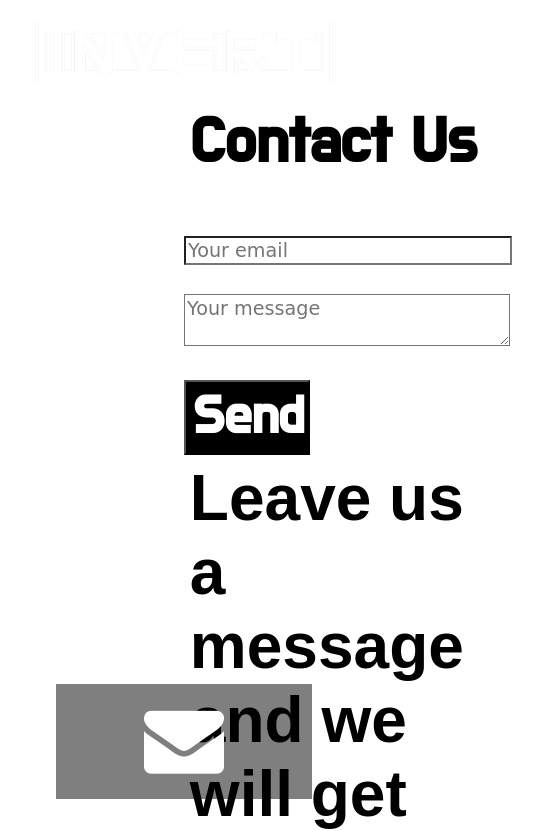
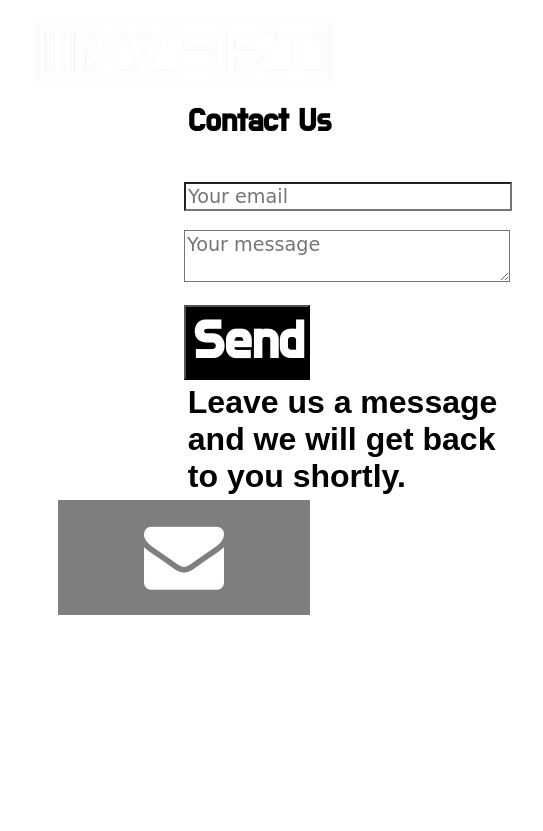
Before and after one commit to NZKea/Invert, a plain HTML site: page contact.html in a window 1280 px wide. Shown: the top 831 px of the page, 456-999 px from the left. After the commit the page ends 800 px from the top, so only its background shows below. Drawn offline with Linux system fonts and the light colour scheme.

Commit message:
Macbook Changes

```diff
--- a/contact.html
+++ b/contact.html
@@ -14,12 +14,12 @@
 		<div data-area="Main" id="contact">
 			<div class="gridcontact">
 				<img id="notebook" src="notebook.png" style="max-width: 90vw;">
-				<div>
-					<h1> Contact Us</h1><form method="POST" action="https://formspree.io/bookwormnathan@gmail.com"> <br>
+				<div style="max-width: 30vw;">
+					<h1 id="contactheading" > Contact Us</h1><form method="POST" action="https://formspree.io/bookwormnathan@gmail.com"> <br>
 						<input class="formpart" name="email" placeholder="Your email" type="email"><br>
 							<textarea class="formpart" name="message" placeholder="Your message"></textarea> <br>
 							<button class="formpart" type="submit"><h4>Send</h4></button>
-						</form><h2> Leave us a message and we will get back to you shortly. </h2></div>
+						</form><h2 id="contactword"> Leave us a message and we will get back to you shortly. </h2></div>
 			</div>
 	</div>
 	<div data-area="Logo">
--- a/css/cocoen.min.css
+++ b/css/cocoen.min.css
@@ -40,7 +40,7 @@
  margin-left:-1px;
  position:absolute;
  top:0;
- width:2px;
+ width:5px;
  margin-bottom: 7.5%;
  margin-top: 1.5%;
 }
@@ -49,9 +49,9 @@
  content:'';
  height:30px;
  left:50%;
- margin-left:-7px;
+ margin-left:-10px;
  margin-top:-18px;
  position:absolute;
  top:50%;
- width:14px
+ width:20px
 }
--- a/css/style.css
+++ b/css/style.css
@@ -35,10 +35,12 @@ body {
 
 [data-area="Main"] {
     grid-area: 2 / 1 / 2 / 4;
+    max-width: 99vw;
 }
 
 [data-area="Base"] {
     grid-area: 3 / 1 / 3 / 4;
+    max-width: 100vw;
 }
 
 [data-area="Logo"] {
@@ -51,9 +53,8 @@ body {
 
     overflow: auto;
     max-width: 100%;
+    margin-left: auto;
     margin-right: auto;
-    margin-right: auto;
-    position: fixed;
     bottom: 1px;
     left: 0;
     right: 0;
@@ -410,3 +411,10 @@ h4 {
     width: 30%;
     margin: 1%;
   }
+#contactword {
+    font-size: 2em;
+  }
+
+#contactheading {
+    font-size: 2em;
+}
```
Also changed, not shown: index.html (+1 -1 lines).
